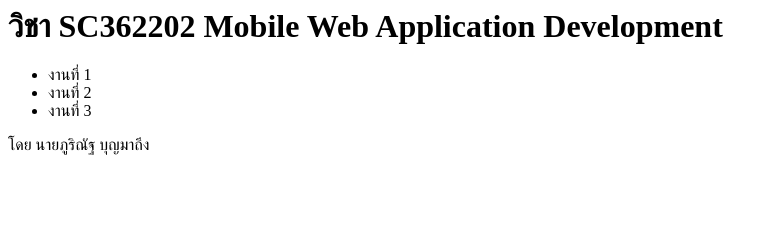
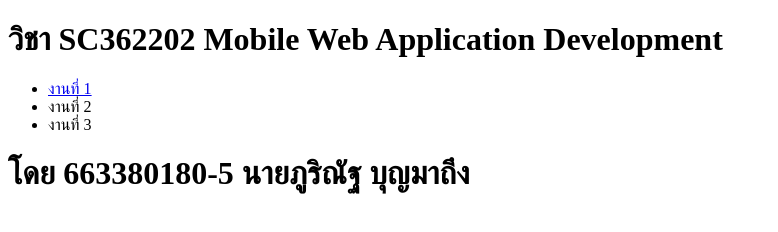
Before and after one commit to Phurinatbo/SC362202_MobileWeb, a plain HTML site: page index.html in a window 1280 px wide. Shown: the whole page, without its empty margins (0-778 px from the left). Drawn offline with Linux system fonts and the light colour scheme.

Commit message:
Update index.html

```diff
--- a/index.html
+++ b/index.html
@@ -1,11 +1,18 @@
-<html>
-  <body>
+<!DOCTYPE html>
+<html lang="en">
+<head>
+    <meta charset="UTF-8">
+    <meta name="viewport" content="width=device-width, initial-scale=1.0">
+    <title>Document</title>
+    <link rel="stylesheet" href="index.css">
+</head>
+<body>
     <h1>วิชา SC362202 Mobile Web Application Development</h1>
     <ul>
-        <li>งานที่ 1</li>
+        <li><a href="./Assingment1/index.html">งานที่ 1</a></li>
         <li>งานที่ 2</li>
         <li>งานที่ 3</li>
     </ul>
-    โดย นายภูริณัฐ บุญมาถึง
+    <h1>โดย 663380180-5 นายภูริณัฐ บุญมาถึง</h1>
 </body>
 </html>
```
